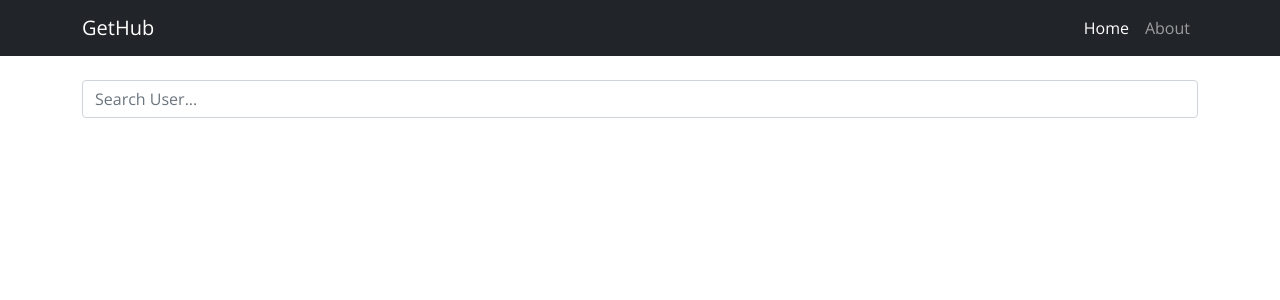
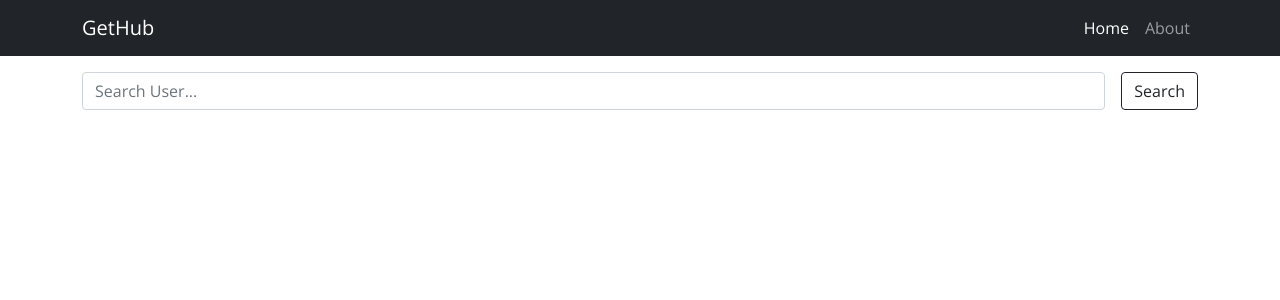
Before and after one commit to bhattpawan/react-github-finder, a React (Create React App) app: page / in a window 1280 px wide. Shown: the top 300 px of the page. Built offline with nearby package versions, Linux system fonts and the light colour scheme.

Commit message:
minor changes

```diff
--- a/src/Components/Users/SearchUser.jsx
+++ b/src/Components/Users/SearchUser.jsx
@@ -1,16 +1,32 @@
-import React from 'react';
+import { useState } from 'react';
 
 const SearchUser = ({ searchUsers }) => {
+  const [user, setUser] = useState('');
+
   const getUser = (e) => {
     e.preventDefault();
     if (e.target.value !== '') {
-      searchUsers(e.target.value);
+      setUser(e.target.value);
+    }
+  };
+
+  const searchUser = () => {
+    if (user !== '') {
+      searchUsers(user);
     }
   };
 
   return (
-    <form className='my-4'>
-      <input type='text' className='form-control' id='user' name='user' placeholder='Search User...' onChange={getUser} />
+    <form className='form-row my-3' onSubmit={searchUser}>
+      <div className='form-col'>
+        <input type='text' className='form-control' id='user' name='user' placeholder='Search User...' onChange={getUser} />
+      </div>
+
+      <div className='form-col'>
+        <button type='submit' className='btn btn-outline-dark'>
+          Search
+        </button>
+      </div>
     </form>
   );
 };
--- a/src/style.css
+++ b/src/style.css
@@ -29,6 +29,17 @@ body {
   border-radius: 50%;
 }
 
+.form-row {
+  display: flex;
+  align-items: center;
+  justify-content: space-between;
+  gap: 1rem;
+}
+
+.form-row .form-col:nth-of-type(1) {
+  flex: 1;
+}
+
 /* Card */
 
 @media (max-width: 500px) {
```
